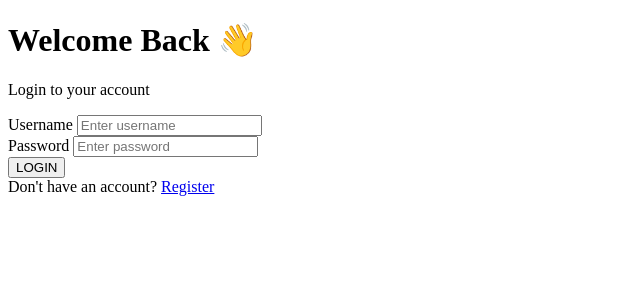
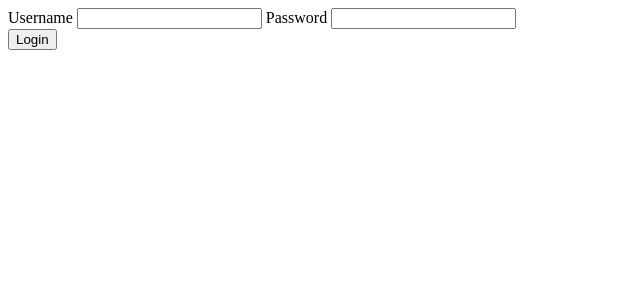
Before and after one commit to Davronbekn202/Normativ, a Django app: page /log-in/ in a window 1280 px wide. Shown: the top 300 px of the page, without its empty margins (0-640 px from the left). Run offline with Django 5.2, Linux system fonts and the light colour scheme.

Commit message:
norma 92

```diff
--- a/studentapp/forms.py
+++ b/studentapp/forms.py
@@ -1,5 +1,7 @@
+from .models import Course, Student, CustomUser
 from django import forms
-from .models import Course, Student, CustomUser
+from .models import Student
+from captcha.fields import CaptchaField
 
 
 class CourseForm(forms.ModelForm):
@@ -8,9 +10,11 @@
         fields = ['title', 'description', 'price']
 
 
-from django import forms
+class LoginForm(forms.Form):
+    username = forms.CharField()
+    password = forms.CharField(widget=forms.PasswordInput)
 
-from .models import Student
+    captcha = CaptchaField()
 
 
 class StudentForm(forms.ModelForm):
@@ -69,9 +73,9 @@
 
         return email
 
-#register
+
+# register
 class RegisterForm(forms.ModelForm):
-
     password1 = forms.CharField(widget=forms.PasswordInput)
     password2 = forms.CharField(widget=forms.PasswordInput)
 
--- a/studentapp/urls.py
+++ b/studentapp/urls.py
@@ -1,4 +1,4 @@
-from django.urls import path
+from django.urls import path, include
 
 from .views import (
     CourseListView,
@@ -25,4 +25,6 @@
     path('register/', register, name='registration'),
     path('log-in/', user_login, name='login'),
     path('log-out/', user_logout, name='logout'),
+
+    path('captcha/', include('captcha.urls')),
 ]
--- a/studentapp/views.py
+++ b/studentapp/views.py
@@ -11,7 +11,7 @@
     DeleteView
 )
 from .models import Course, Student
-from .forms import StudentForm, RegisterForm
+from .forms import StudentForm, RegisterForm, LoginForm
 
 
 def add_student(request):
@@ -154,29 +154,31 @@
     })
 
 
+
 def user_login(request):
-    error = None
+
+    form = LoginForm(request.POST or None)
 
     if request.method == 'POST':
 
-        username = request.POST.get('username')
-        password = request.POST.get('password')
+        if form.is_valid():
 
-        user = authenticate(
-            request,
-            username=username,
-            password=password
-        )
+            username = form.cleaned_data['username']
+            password = form.cleaned_data['password']
 
-        if user is not None:
-            login(request, user)
-            return redirect('student-list')
+            user = authenticate(request, username=username, password=password)
 
-        else:
-            error = "Username yoki password noto‘g‘ri"
+            if user is not None:
+                login(request, user)
+                return redirect('student-list')
+
+            else:
+                form.add_error(None, "Username yoki password noto‘g‘ri")
+
+        # captcha xato bo‘lsa ham shu yerga tushadi
 
     return render(request, 'account/login.html', {
-        'error': error
+        'form': form
     })
 
 
--- a/students/settings.py
+++ b/students/settings.py
@@ -27,6 +27,7 @@
     'django.contrib.messages',
     'django.contrib.staticfiles',
     'studentapp',
+    'captcha',
 ]
 
 MIDDLEWARE = [
--- a/templates/account/login.html
+++ b/templates/account/login.html
@@ -5,59 +5,28 @@
     <title>Title</title>
 </head>
 <body>
-<div class="login-wrapper">
+<form method="post">
 
-    <form method="post" class="login-box">
+    {% csrf_token %}
 
-        {% csrf_token %}
+    {{ form.username.label }}
+    {{ form.username }}
 
-        <h1 class="login-title">
-            Welcome Back 👋
-        </h1>
+    {{ form.password.label }}
+    {{ form.password }}
 
-        <p class="login-subtitle">
-            Login to your account
-        </p>
+    <div>
+        {{ form.captcha }}
+    </div>
 
-        {% if error %}
-            <div class="error-message">
-                {{ error }}
-            </div>
-        {% endif %}
+    {% if form.errors %}
+        <div style="color:red;">
+            {{ form.errors }}
+        </div>
+    {% endif %}
 
-        <div class="input-group">
-            <label>Username</label>
+    <button type="submit">Login</button>
 
-            <input type="text"
-                   name="username"
-                   placeholder="Enter username"
-                   required>
-        </div>
-
-        <div class="input-group">
-            <label>Password</label>
-
-            <input type="password"
-                   name="password"
-                   placeholder="Enter password"
-                   required>
-        </div>
-
-        <button type="submit" class="login-btn">
-            LOGIN
-        </button>
-
-        <div class="bottom-text">
-            Don't have an account?
-            <a href="{% url 'registration' %}">
-                Register
-            </a>
-
-        </div>
-
-    </form>
-
-</div>
-
+</form>
 </body>
 </html>
```
